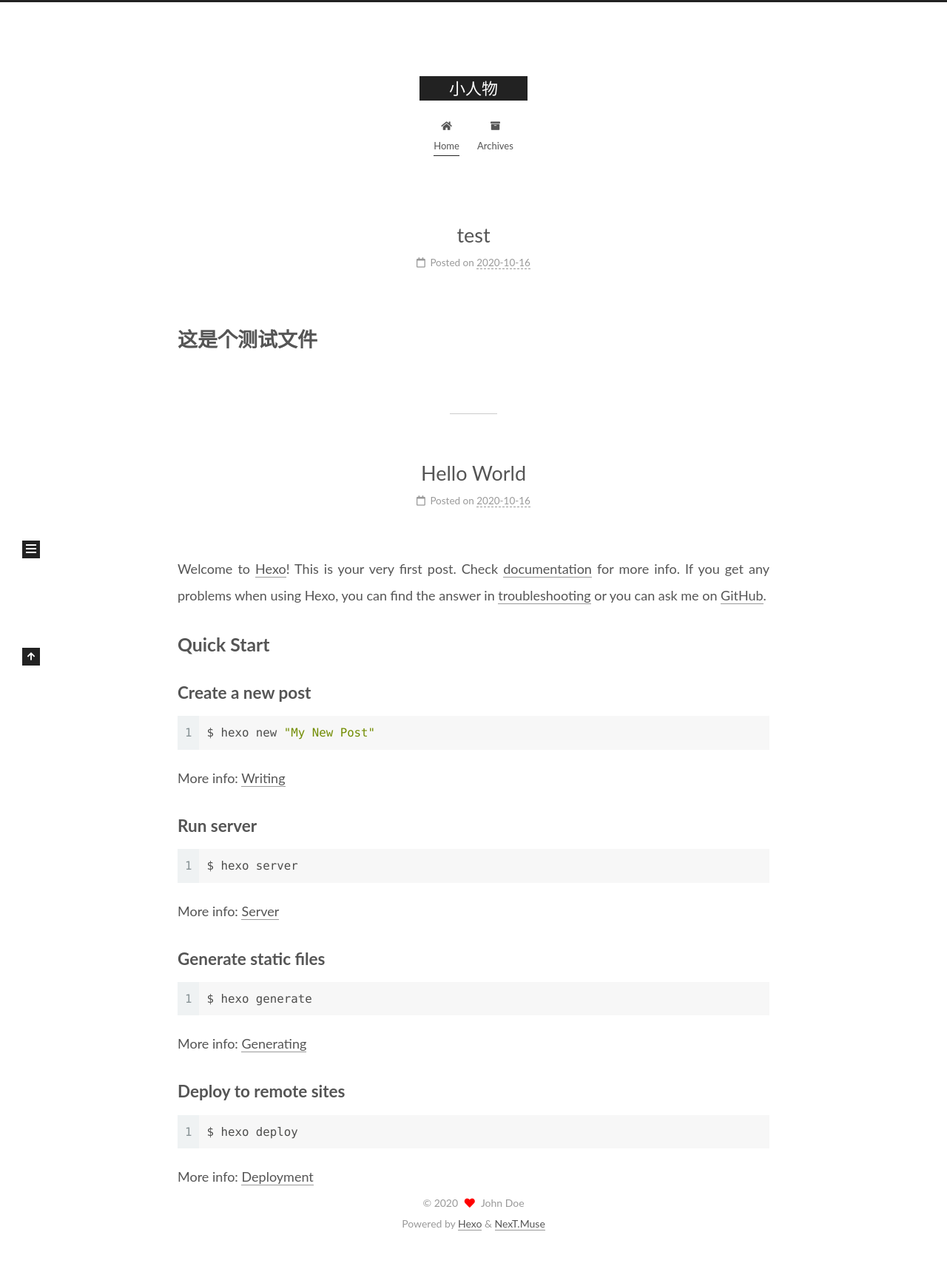
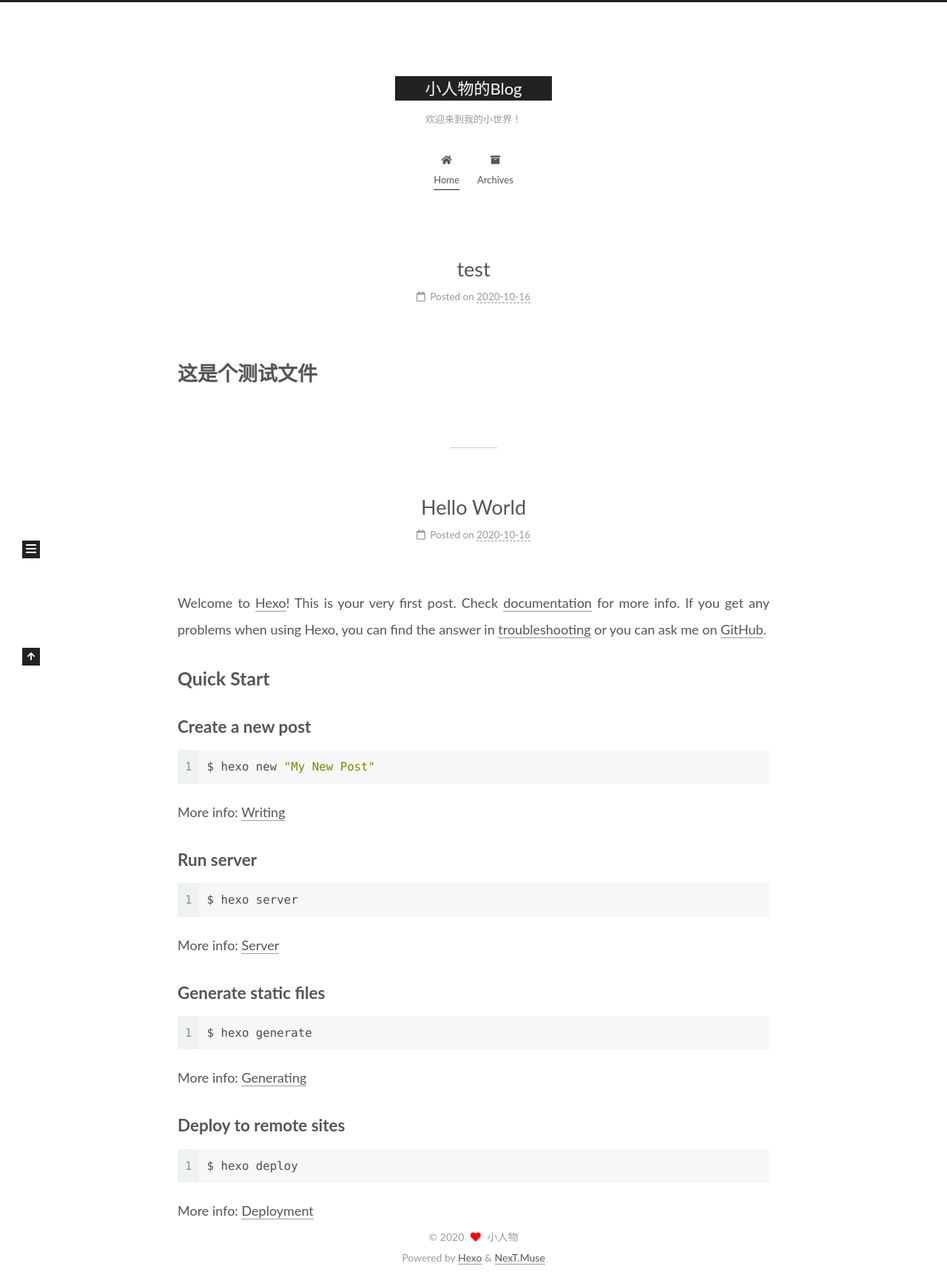
Before and after one commit to huangzebiao/huangzebiao.github.io, a plain HTML site: page index.html in a window 1280 px wide. Shown: the whole page at 74% size. Before the commit the page ends 1689 px from the top, so only its background shows below. Drawn offline with Linux system fonts and the light colour scheme.

Commit message:
Site updated: 2020-10-16 15:40:25

```diff
--- a/css/main.css
+++ b/css/main.css
@@ -1168,7 +1168,7 @@ pre .javascript .function {
 }
 .links-of-author a::before,
 .links-of-author span.exturl::before {
-  background: #ec0916;
+  background: #7a363c;
   border-radius: 50%;
   content: ' ';
   display: inline-block;
--- a/index.html
+++ b/index.html
@@ -21,11 +21,11 @@
   </script>
 
   <meta property="og:type" content="website">
-<meta property="og:title" content="小人物">
+<meta property="og:title" content="小人物的Blog">
 <meta property="og:url" content="http://example.com/index.html">
-<meta property="og:site_name" content="小人物">
+<meta property="og:site_name" content="小人物的Blog">
 <meta property="og:locale" content="en_US">
-<meta property="article:author" content="John Doe">
+<meta property="article:author" content="小人物">
 <meta name="twitter:card" content="summary">
 
 <link rel="canonical" href="http://example.com/">
@@ -41,7 +41,7 @@
   };
 </script>
 
-  <title>小人物</title>
+  <title>小人物的Blog</title>
 
 
 
@@ -92,9 +92,10 @@
 
     <a href="/" class="brand" rel="start">
       <span class="logo-line-before"><i></i></span>
-      <h1 class="site-title">小人物</h1>
+      <h1 class="site-title">小人物的Blog</h1>
       <span class="logo-line-after"><i></i></span>
     </a>
+      <p class="site-subtitle" itemprop="description">欢迎来到我的小世界！</p>
   </div>
 
   <div class="site-nav-right">
@@ -149,12 +150,12 @@
 
     <span hidden itemprop="author" itemscope itemtype="http://schema.org/Person">
       <meta itemprop="image" content="/images/avatar.gif">
-      <meta itemprop="name" content="John Doe">
+      <meta itemprop="name" content="小人物">
       <meta itemprop="description" content="">
     </span>
 
     <span hidden itemprop="publisher" itemscope itemtype="http://schema.org/Organization">
-      <meta itemprop="name" content="小人物">
+      <meta itemprop="name" content="小人物的Blog">
     </span>
       <header class="post-header">
         <h2 class="post-title" itemprop="name headline">
@@ -207,12 +208,12 @@
 
     <span hidden itemprop="author" itemscope itemtype="http://schema.org/Person">
       <meta itemprop="image" content="/images/avatar.gif">
-      <meta itemprop="name" content="John Doe">
+      <meta itemprop="name" content="小人物">
       <meta itemprop="description" content="">
     </span>
 
     <span hidden itemprop="publisher" itemscope itemtype="http://schema.org/Organization">
-      <meta itemprop="name" content="小人物">
+      <meta itemprop="name" content="小人物的Blog">
     </span>
       <header class="post-header">
         <h2 class="post-title" itemprop="name headline">
@@ -327,7 +328,7 @@
 
       <div class="site-overview-wrap sidebar-panel">
         <div class="site-author motion-element" itemprop="author" itemscope itemtype="http://schema.org/Person">
-  <p class="site-author-name" itemprop="name">John Doe</p>
+  <p class="site-author-name" itemprop="name">小人物</p>
   <div class="site-description" itemprop="description"></div>
 </div>
 <div class="site-state-wrap motion-element">
@@ -367,7 +368,7 @@
   <span class="with-love">
     <i class="fa fa-heart"></i>
   </span>
-  <span class="author" itemprop="copyrightHolder">John Doe</span>
+  <span class="author" itemprop="copyrightHolder">小人物</span>
 </div>
   <div class="powered-by">Powered by <a href="https://hexo.io/" class="theme-link" rel="noopener" target="_blank">Hexo</a> & <a href="https://muse.theme-next.org/" class="theme-link" rel="noopener" target="_blank">NexT.Muse</a>
   </div>
```
Also changed, not shown: 2020/10/16/hello-world/index.html (+9 -8 lines), 2020/10/16/test/index.html (+9 -8 lines), archives/2020/10/index.html (+8 -7 lines), archives/2020/index.html (+8 -7 lines), archives/index.html (+8 -7 lines).
